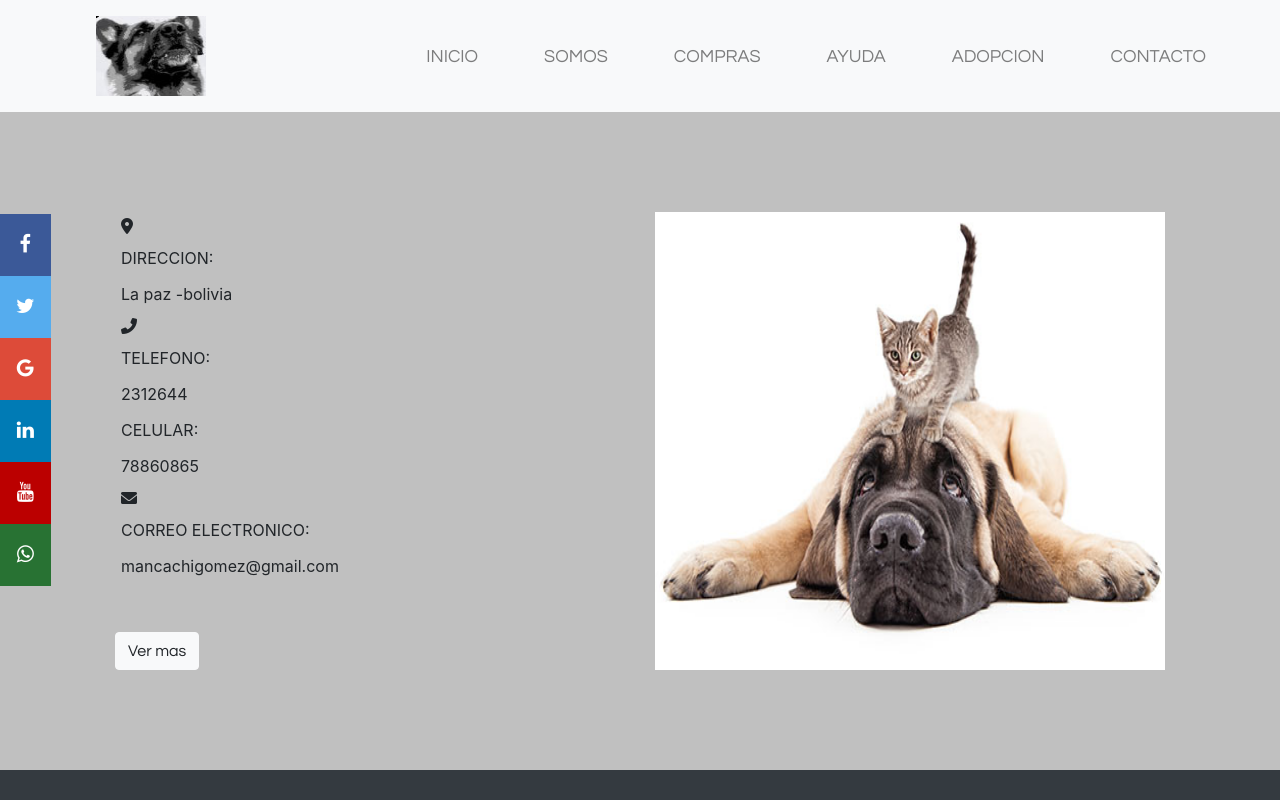
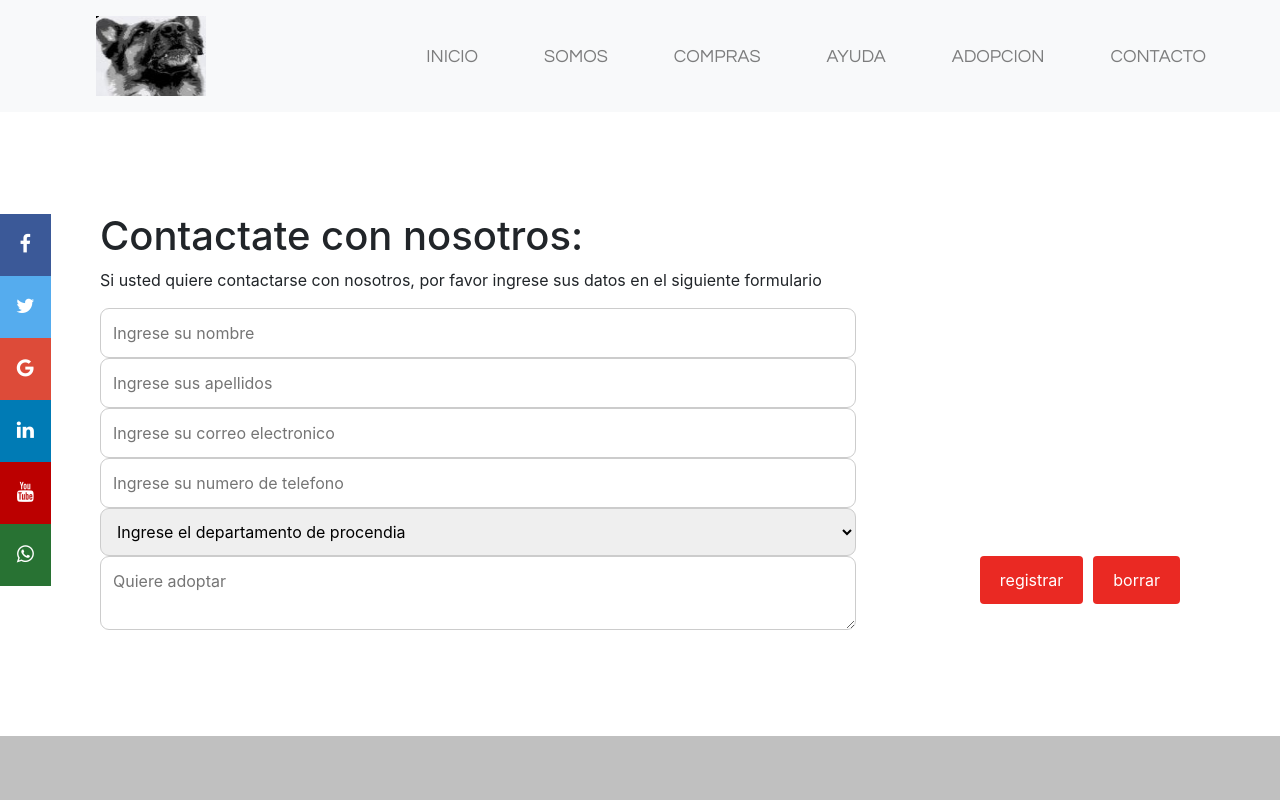
Before and after one commit to Yungacopa/REFIGUIO-UN-NUEVO-MEJOR-AMIGO, a plain HTML site: page index2.html in a window 1280 px wide. Shown: the top 800 px of the page. Drawn offline with nearby package versions, Linux system fonts and the light colour scheme.

Commit message:
first commit

```diff
--- a/index2.html
+++ b/index2.html
@@ -66,6 +66,43 @@
     </ul>
   </div>
 </nav>
+
+
+
+<section>
+		<article class="aconteiner">
+			<h1>Contactate con nosotros:</h1>
+			<p>Si usted quiere contactarse con nosotros, por favor ingrese sus datos en el siguiente formulario</p>
+
+			<form class="reg">
+				<input class="qst" type="text" name="nombre" placeholder="Ingrese su nombre">
+				<input class="qst" type="text" name="apellido" placeholder="Ingrese sus apellidos">
+				<input class="qst" type="email" name="correo" placeholder="Ingrese su correo electronico">
+				<input class="qst" type="text" name="telefono" placeholder="Ingrese su numero de telefono">
+				<select class="qst" name="pais">
+					<option disabled selected>Ingrese el departamento de procendia</option>
+					<option>La Paz</option>
+					<option>Beni</option>
+					<option>Chuquisaca</option>
+					<option>Cochabamba</option>
+					<option>Oruro</option>
+					<option>Pando</option>
+					<option>Potosi</option>
+					<option>Santa Cruz</option>
+					<option>Tarija</option>
+					<option>Pais Extranjero</option>
+
+				</select>
+				<textarea class="qst" placeholder="Quiere adoptar "></textarea>
+				<input class="env" type="reset" value="borrar">
+				<input class="env" type="submit" value="registrar">
+
+			</form>
+
+		</article>
+	</section>
+
+
 
 <section class="products ">
       <div class="container ">
@@ -157,7 +194,7 @@
         </div>
       </div>
       <div class="footer-copyright  py-3 bg-dark">
-        <a href="https://www.mancachigomez@gmail.com " class="left b" >A.S.Mancachi.ltda</a>
+        <a href="https://www.mancachigomez@gmail.com " class="left b" >© 2021 S.A.Mancachi.ltda-Todos los derechos reservados</a>
         <a href="https://www.facebook.com/"><i class="fab fa-facebook i1"></i></a>
         <a href="https://wa.me/78860865"><i class="fab fa-whatsapp i1"></i></a>
         <a href="https://www.youtube.com/"><i class="fab fa-youtube i1"></i></a>
```
Also changed, not shown: index.html (+1 -1 lines), index3.html (+1 -1 lines), index4.html (+1 -1 lines), index5.html (+1 -1 lines), index6.html (+1 -1 lines), 1 other file.
